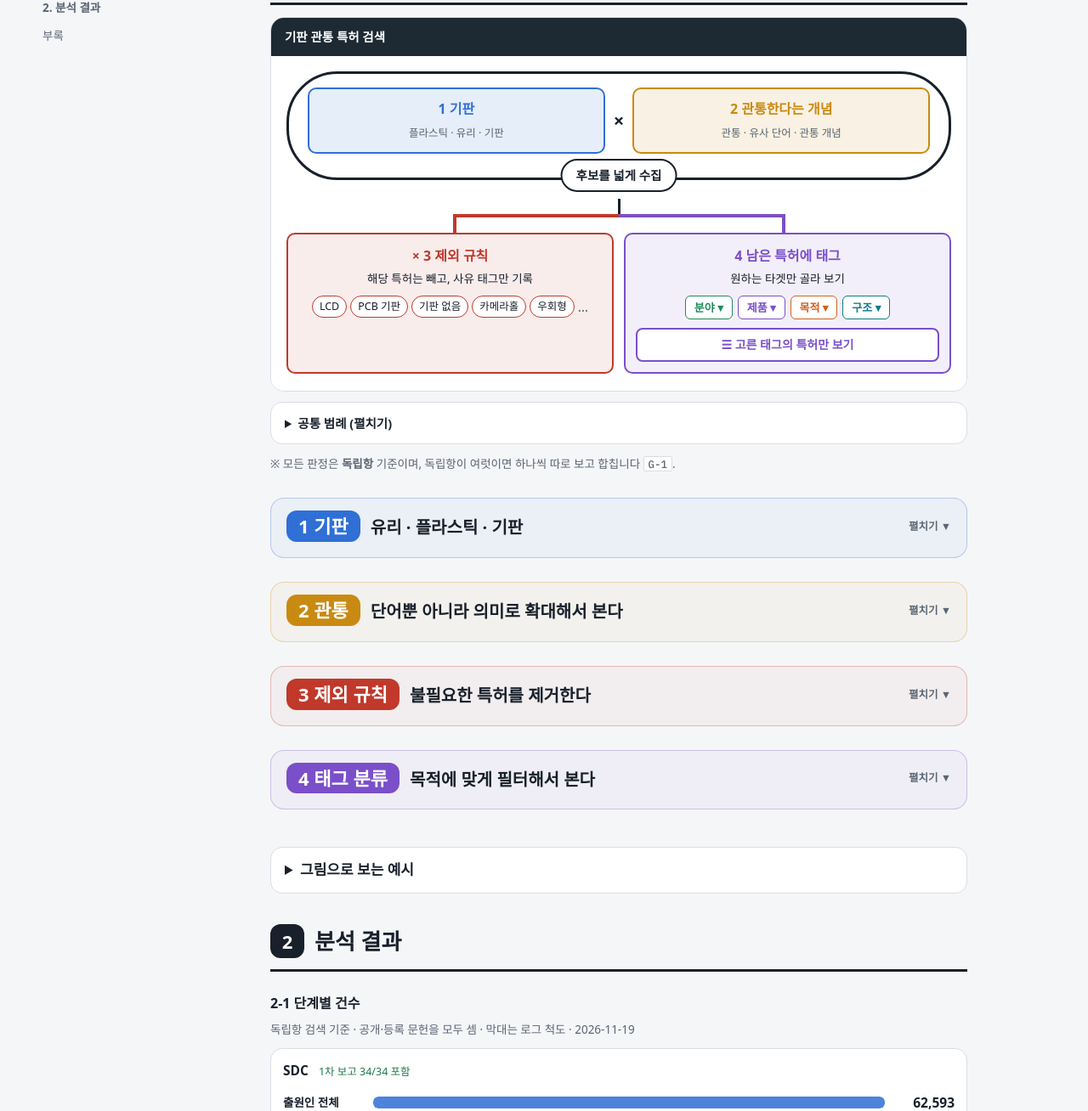
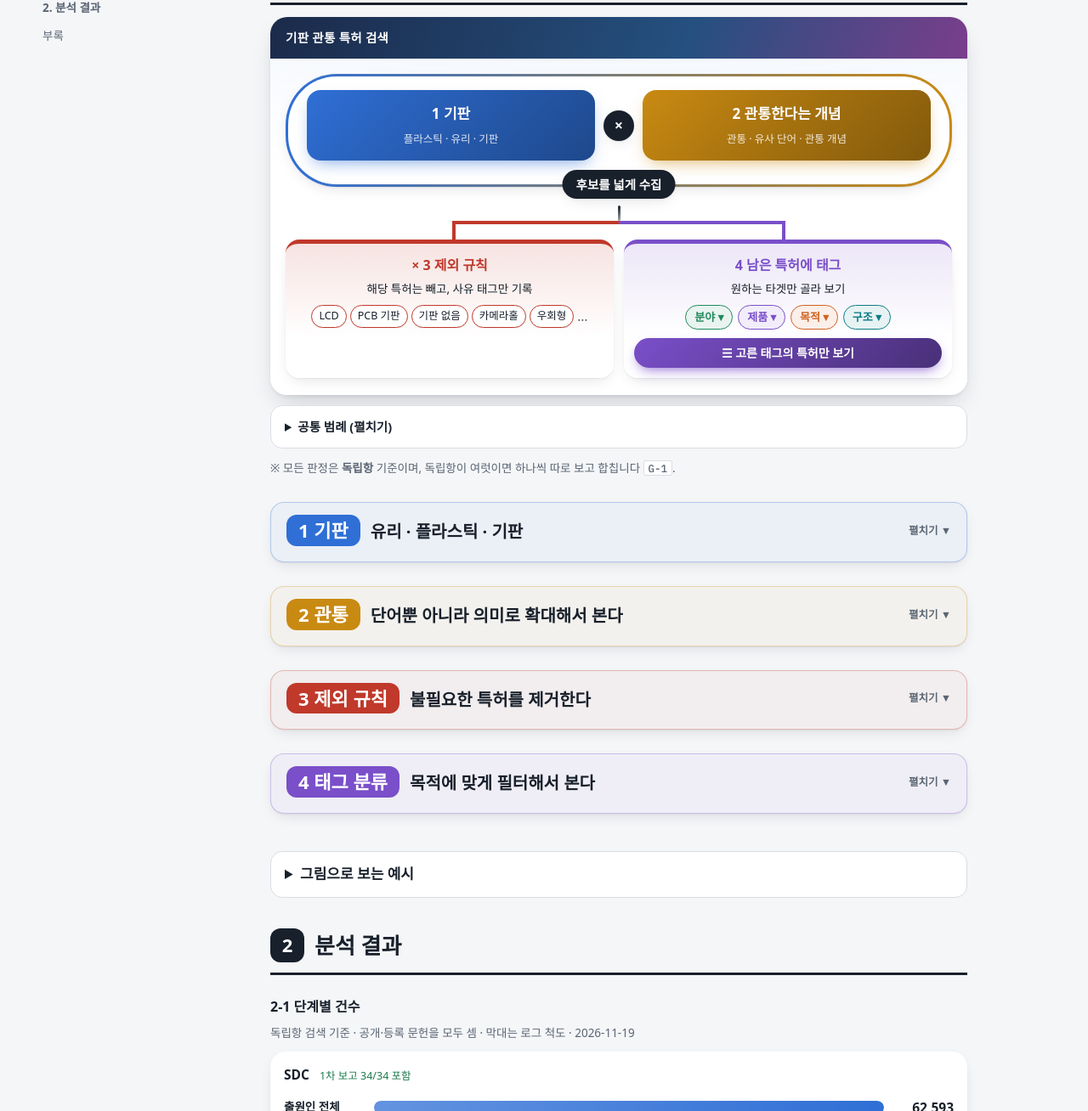
Before and after one commit to output-hub/output-hub.github.io, a plain HTML site: page through-substrate/index.html in a window 1280 px wide. Shown: the part 312-1620 px from the top of the page at 85% size. Drawn offline with Linux system fonts and the light colour scheme; a web font is replaced by a local one.

Commit message:
[배포] through-substrate 도형 디자인 개선
Co-Authored-By: Claude Opus 5.5 <noreply@anthropic.com>
Claude-Session: https://claude.ai/code/session_01Y9FMDx1RxiP6aRQER688UG

```diff
--- a/through-substrate/index.html
+++ b/through-substrate/index.html
@@ -315,6 +315,40 @@ details.mini>summary{font-size:13px;color:var(--muted);padding:8px 14px}
 .fnb{background:var(--bg);border-radius:6px;height:14px;overflow:hidden}.fnb span{display:block;height:100%;border-radius:6px;opacity:.85}
 .fnn{font-variant-numeric:tabular-nums;text-align:right;font-weight:700}
 .fnt{grid-column:2 / -1;font-size:12px;color:var(--muted);margin-top:-2px}
+
+/* v52 팬시 도형: 그라데이션·그림자·둥근 모서리 */
+:root{--sh:0 1px 2px rgba(16,24,40,.06),0 6px 18px -6px rgba(16,24,40,.14);--sh2:0 2px 4px rgba(16,24,40,.06),0 14px 30px -10px rgba(16,24,40,.22)}
+.cd{border:0;box-shadow:var(--sh2);border-radius:20px}
+.cdbar{background:linear-gradient(110deg,#1B2A4A,#25507F 60%,#7A3E8C);letter-spacing:.02em;padding:12px 18px}
+.cdin{background:radial-gradient(1200px 300px at 50% -40%,color-mix(in srgb,var(--k-mat) 10%,transparent),transparent),var(--surface)}
+.cdgroup{border:0;background:linear-gradient(var(--surface),var(--surface)) padding-box,linear-gradient(90deg,var(--k-mat),var(--k-str)) border-box;border:3px solid transparent;box-shadow:var(--sh)}
+.cbx{border:0;border-radius:16px;padding:14px 10px;color:#fff;background:linear-gradient(135deg,var(--kc),color-mix(in srgb,var(--kc) 65%,#000));box-shadow:0 8px 20px -8px color-mix(in srgb,var(--kc) 70%,transparent);transition:transform .15s}
+.cbx b{color:#fff;font-size:17px}.cbx small{color:rgba(255,255,255,.85)}
+.cbx:hover{transform:translateY(-2px)}
+.cdx{width:36px;height:36px;display:grid;place-items:center;border-radius:50%;background:var(--fg);color:var(--surface);font-size:18px;box-shadow:var(--sh)}
+.cdpill{background:var(--fg);color:var(--surface);border:0;box-shadow:var(--sh)}
+.cdstem{width:3px;border-radius:3px;background:linear-gradient(var(--fg),color-mix(in srgb,var(--fg) 40%,transparent))}
+.leg{border:0;border-radius:16px;background:linear-gradient(180deg,color-mix(in srgb,var(--kc) 14%,var(--surface)),var(--surface) 70%);box-shadow:var(--sh);border-top:5px solid var(--kc)}
+.leg .chip{box-shadow:0 1px 0 rgba(0,0,0,.04)}
+.ddc{border-radius:999px;background:color-mix(in srgb,var(--kc) 10%,var(--surface))}
+.gobtn{border-radius:999px;background:linear-gradient(135deg,var(--k-t2),color-mix(in srgb,var(--k-t2) 60%,#000));color:#fff;border:0;box-shadow:0 6px 16px -6px var(--k-t2)}
+.chip{transition:transform .12s}
+.fnbox{border:0;box-shadow:var(--sh);border-radius:18px;padding:14px 16px}
+.fnb{height:16px;border-radius:999px;background:color-mix(in srgb,var(--fg) 6%,var(--bg))}
+.fnb span{border-radius:999px;opacity:1;background-image:linear-gradient(90deg,rgba(255,255,255,.25),rgba(255,255,255,0))!important;box-shadow:inset 0 -2px 0 rgba(0,0,0,.08)}
+.fnr:has(.fnb span[style*="--k-mat"]) .fnb span{background-color:var(--k-mat)}
+.fnr:has(.fnb span[style*="--k-t4"]) .fnb span{background-color:var(--k-t4)}
+.tbl.rt{border-radius:16px;box-shadow:var(--sh);overflow:hidden}
+.rt table{background:var(--surface)}
+.rt tr.sum td{background:linear-gradient(90deg,color-mix(in srgb,var(--k-t4) 22%,var(--surface)),color-mix(in srgb,var(--k-t4) 8%,var(--surface)))}
+.chip.tgv{background:linear-gradient(135deg,var(--k-t4),color-mix(in srgb,var(--k-t4) 65%,#000));box-shadow:0 3px 8px -3px var(--k-t4)}
+.tgvdef{border:0;box-shadow:var(--sh2);background:linear-gradient(160deg,color-mix(in srgb,var(--k-t4) 12%,var(--surface)),var(--surface) 55%);border-left:6px solid var(--k-t4)}
+details.sec{box-shadow:var(--sh)}
+.rulebox{border:0;box-shadow:var(--sh);border-left:5px solid var(--fg)}
+.kwr{border:0;box-shadow:0 1px 2px rgba(16,24,40,.06);border-left:4px solid var(--kc);border-radius:10px}
+@media (prefers-color-scheme: dark){:root:not([data-theme="light"]){--sh:0 1px 2px rgba(0,0,0,.4),0 8px 20px -8px rgba(0,0,0,.6);--sh2:0 2px 4px rgba(0,0,0,.4),0 16px 32px -12px rgba(0,0,0,.7)}}
+:root[data-theme="dark"]{--sh:0 1px 2px rgba(0,0,0,.4),0 8px 20px -8px rgba(0,0,0,.6);--sh2:0 2px 4px rgba(0,0,0,.4),0 16px 32px -12px rgba(0,0,0,.7)}
+@media (prefers-reduced-motion:reduce){.cbx,.chip{transition:none}.cbx:hover{transform:none}}
 </style>
 
 <div class="wrap">
```
